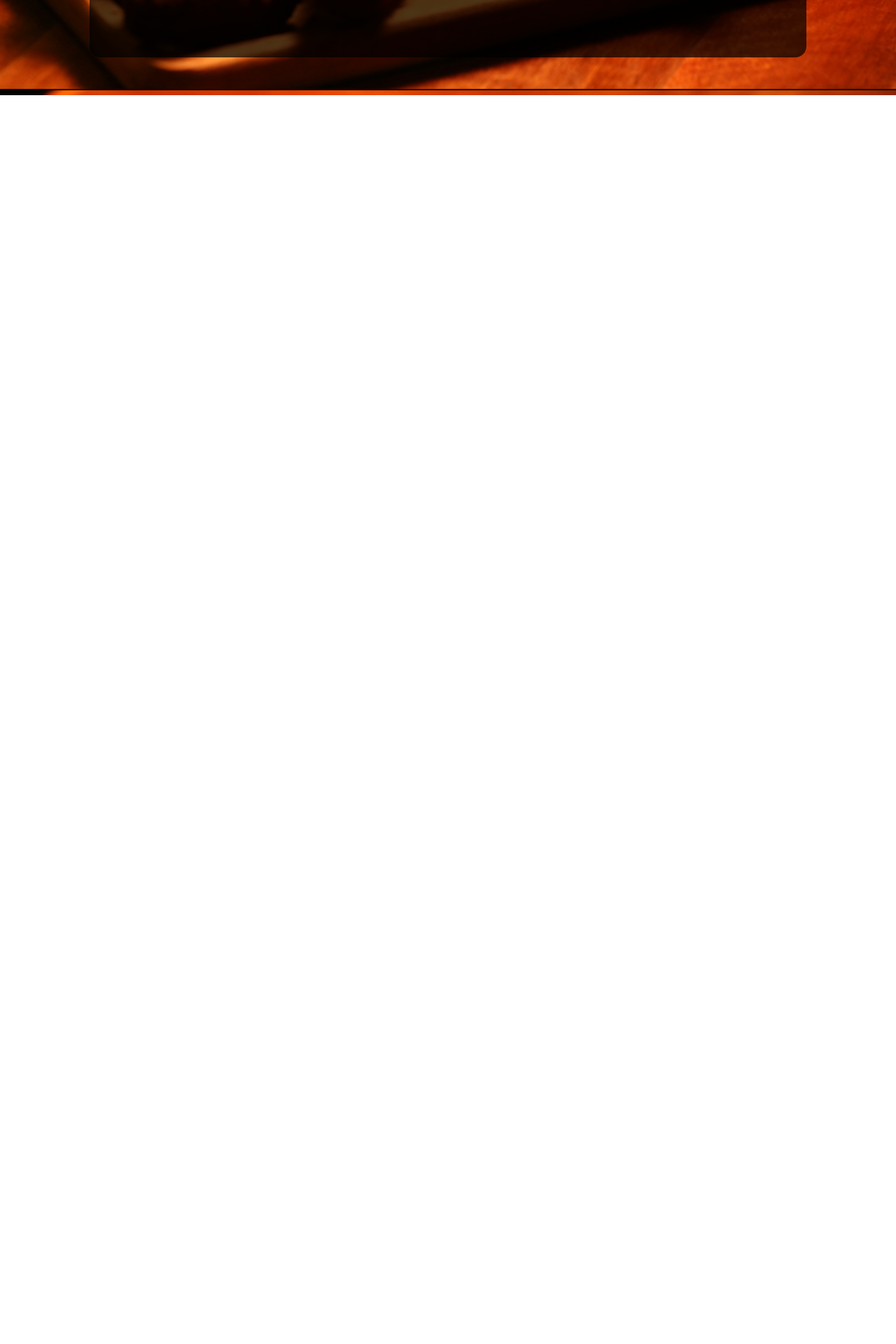
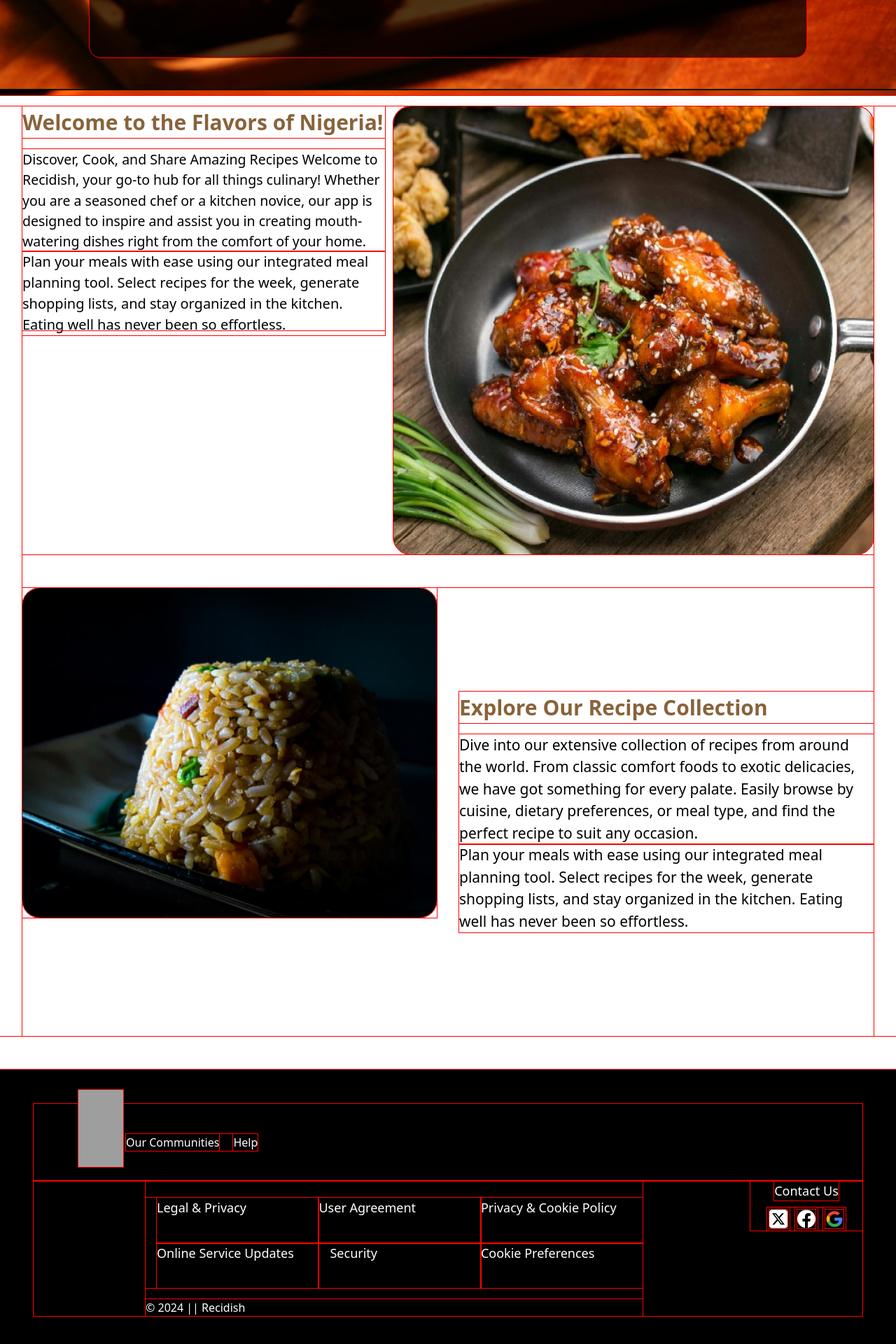
Before and after one commit to ByteConverge/RecipeHub, a React (Vite) app: page / in a window 1280 px wide. Shown: the part 664-2584 px from the top of the page at 70% size. Before the commit the page ends 800 px from the top, so only its background shows below. Built offline with nearby package versions, Linux system fonts and the light colour scheme; grey boxes are pictures that could not be loaded.

Commit message:
working on body...

```diff
--- /dev/null
+++ b/src/Components/Body.jsx
@@ -0,0 +1,10 @@
+/* eslint-disable react/prop-types */
+
+
+export default function Body({children}) {
+  return (
+    <main className="min-h-[100vh] w-[100%]">
+     {children}
+    </main>
+  )
+}
--- /dev/null
+++ b/src/Components/Footer.jsx
@@ -0,0 +1,50 @@
+import { Link } from "react-router-dom";
+import Xlogo from "../Recidish_Images/Xlogo.svg";
+import facebookLogo from "../Recidish_Images/facebookLogo.svg";
+import googleLogo from "../Recidish_Images/googleLogo.svg";
+
+let currentYear = new Date().getFullYear();
+
+export default function Footer() {
+  return (
+    <footer className="bg-black p-4 md:p-12 flex flex-col items-center md:items-start border-t border-gray-800 min-h-[50vh] md:h-[45vh] ">
+      <div className="flex w-full md:pl-16 h-[15%] md:h-[40%] items-center justify-center md:justify-start gap-2.5 md:gap-1">
+        <figure className="w-16 md:w-30 h-[50%] md:h-full grid place-items-center transform -translate-y-2 md:-translate-y-5">
+          <img src="enomalogo2.PNG" alt="" className="h-full w-full" />
+        </figure>
+        <div className="flex gap-2.5 md:gap-5">
+          <Link className="text-white">Our Communities</Link>
+          <Link className="text-white">Help</Link>
+        </div>
+      </div>
+      <div className="flex flex-col md:flex-row justify-between w-full items-center md:items-start h-[80%] md:h-[70%] gap-1.5 md:gap-0">
+        <div className="flex flex-col md:w-[60%] h-[70%] md:h-full pt-0 md:pt-6 text-center md:text-left gap-4 md:gap-4 md:ml-40">
+          <div className="flex flex-col md:grid md:grid-cols-3 text-sm md:text-lg md:row-gap-4 h-full w-full pl-0 md:pl-4">
+            <Link className="text-white">Legal & Privacy</Link>
+            <Link className="text-white">User Agreement</Link>
+            <Link className="text-white">Privacy & Cookie Policy</Link>
+            <Link className="text-white">Online Service Updates</Link>
+            <Link className="text-white pl-0 md:pl-4">Security</Link>
+            <Link className="text-white">Cookie Preferences</Link>
+          </div>
+          <p className="text-white">&copy; {currentYear} || Recidish</p>
+        </div>
+        <div className="flex flex-col items-center justify-center md:justify-start gap-2.5 md:gap-2.5 w-[50%] md:w-40 h-[20%] md:h-auto">
+          <h3 className="text-white text-base md:text-lg">Contact Us</h3>
+          <div className="flex gap-[.5rem]">
+            <Link className="grid place-items-center w-[2rem]">
+              <img src={Xlogo} alt="x" className="h-[80%]" />
+            </Link>
+
+            <Link className="grid place-items-center w-[2rem]">
+              <img src={facebookLogo} alt="" className="h-[80%]" />
+            </Link>
+            <Link className="grid place-items-center w-[2rem]">
+              <img src={googleLogo} alt="" className="h-[80%]" />
+            </Link>
+          </div>
+        </div>
+      </div>
+    </footer>
+  );
+}
--- a/src/Components/Navbar.jsx
+++ b/src/Components/Navbar.jsx
@@ -25,7 +25,7 @@ const Navbar = () => {
   return (
     <nav
       className={`flex ${isMenuOpen && "sticky top-0 "} px-[7.2%]
-       bg-[#ffffff] sticky top-0 sm:bg-transparent justify-between items-center  h-[10dvh] font-inter sm:px-[10.5%] sm:absolute sm:w-[100%] sm:pt-6 sm:min-h-[11dvh]`}
+       bg-[#ffffff] sticky top-0 sm:bg-transparent justify-between items-center  h-[10dvh] font-inter sm:px-[10.5%] sm:absolute sm:w-[100%] sm:pt-6 sm:min-h-[11dvh] sm:py-2`}
     >
       <div className="flex items-center ">
         {" "}
--- a/src/Pages/Homepage.jsx
+++ b/src/Pages/Homepage.jsx
@@ -1,11 +1,101 @@
 import Navbar from "../Components/Navbar"
 import HeroSection from "../Components/HeroSection"
+import Footer from "../Components/Footer"
+import Body from "../Components/Body"
+import flavorDish from "../Recidish_Images/flavorDish.jpg";
+import flavorDishTwo from "../Recidish_Images/flavorDish2.jpg";
 
 export default function Homepage() {
   return (
     <>
-    <Navbar/>
-    <HeroSection />
+      <Navbar />
+      <HeroSection />
+      <Body>
+        <main className="min-h-[100vh] my-[1rem] sm:w-[95%] sm:mx-auto ">
+          {/* welcome Flavors one */}
+          <div
+            id="welcomeFlavors"
+            className="min-h-[80vh] sm:flex  sm:mb-[3rem] sm:w-[100%] sm:gap-3  sm:h-[80vh]"
+          >
+            <div
+              id="text"
+              className="flex flex-col h-[50%] gap-3 sm:w-[50%] sm:h-100% sm:gap-0 "
+            >
+              {/* h1 */}
+              <h1 className="text-center text-[#88633b] font-bold sm:text-[30px] sm:mb-[1rem] sm:text-left">
+                Welcome to the Flavors of Nigeria!
+              </h1>
+              <p className="text-center text-[.8rem] sm:text-[19.5px] sm:text-left">
+                Discover, Cook, and Share Amazing Recipes Welcome to Recidish,
+                your go-to hub for all things culinary! Whether you are a
+                seasoned chef or a kitchen novice, our app is designed to
+                inspire and assist you in creating mouth-watering dishes right
+                from the comfort of your home.
+              </p>
+              <p className="text-center text-[.8rem] sm:text-[20px] sm:text-left">
+                Plan your meals with ease using our integrated meal planning
+                tool. Select recipes for the week, generate shopping lists, and
+                stay organized in the kitchen. Eating well has never been so
+                effortless.
+              </p>
+
+            </div>
+            {/* imageFlavorOne */}
+            <div
+              id="img"
+              className="min-h-[50vh] sm:h-[100%]  sm:rounded-[25px] "
+            >
+              <img
+                src={flavorDish}
+                alt=""
+                className="h-[100%] w-[100%] sm:rounded-[25px]"
+              />
+            </div>
+          </div>
+          {/* WelcomeFlavorsTwo */}
+          <div
+            id="welcomeFlavorsTwo"
+            className="min-h-[80vh] sm:flex  sm:mb-[3rem] sm:w-[100%] sm:gap-8 sm:flex-row-reverse sm:justify-between "
+          >
+            <div
+              id="text"
+              className="flex flex-col gap-3 sm:w-[50%] sm:h-100% sm:gap-0 sm:self-center "
+            >
+              {/* h1 */}
+              <h1 className=" text-center text-[#88633b] font-bold sm:text-[30px] sm:mb-[1rem] sm:text-left">
+                Explore Our Recipe Collection
+              </h1>
+              <p className=" text-center text-[.8rem] sm:text-[21px] sm:text-left">
+                Dive into our extensive collection of recipes from around the
+                world. From classic comfort foods to exotic delicacies, we have
+                got something for every palate. Easily browse by cuisine,
+                dietary preferences, or meal type, and find the perfect recipe
+                to suit any occasion.
+              </p>
+              <p className=" text-center text-[.8rem] sm:text-[21px] sm:text-left">
+                Plan your meals with ease using our integrated meal planning
+                tool. Select recipes for the week, generate shopping lists, and
+                stay organized in the kitchen. Eating well has never been so
+                effortless.
+              </p>
+            </div>
+            {/*  */}
+            <div
+              id="img"
+              className="h-[50vh] sm:h-[100%] sm:w-[50%] sm:rounded-[25px]] "
+            >
+              <img
+                src={flavorDishTwo}
+                alt=""
+                className="h-[100%] w-[100%] sm:rounded-[25px]"
+              />
+            </div>
+          </div>
+
+          {/*  */}
+        </main>
+      </Body>
+      <Footer />
     </>
-  )
+  );
 }
--- a/src/style.css
+++ b/src/style.css
@@ -4,7 +4,7 @@
 
 * {
   box-sizing: border-box;
-  /* outline: 1px solid red; */
+  outline: 1px solid red;
 }
 
 @font-face {
```
